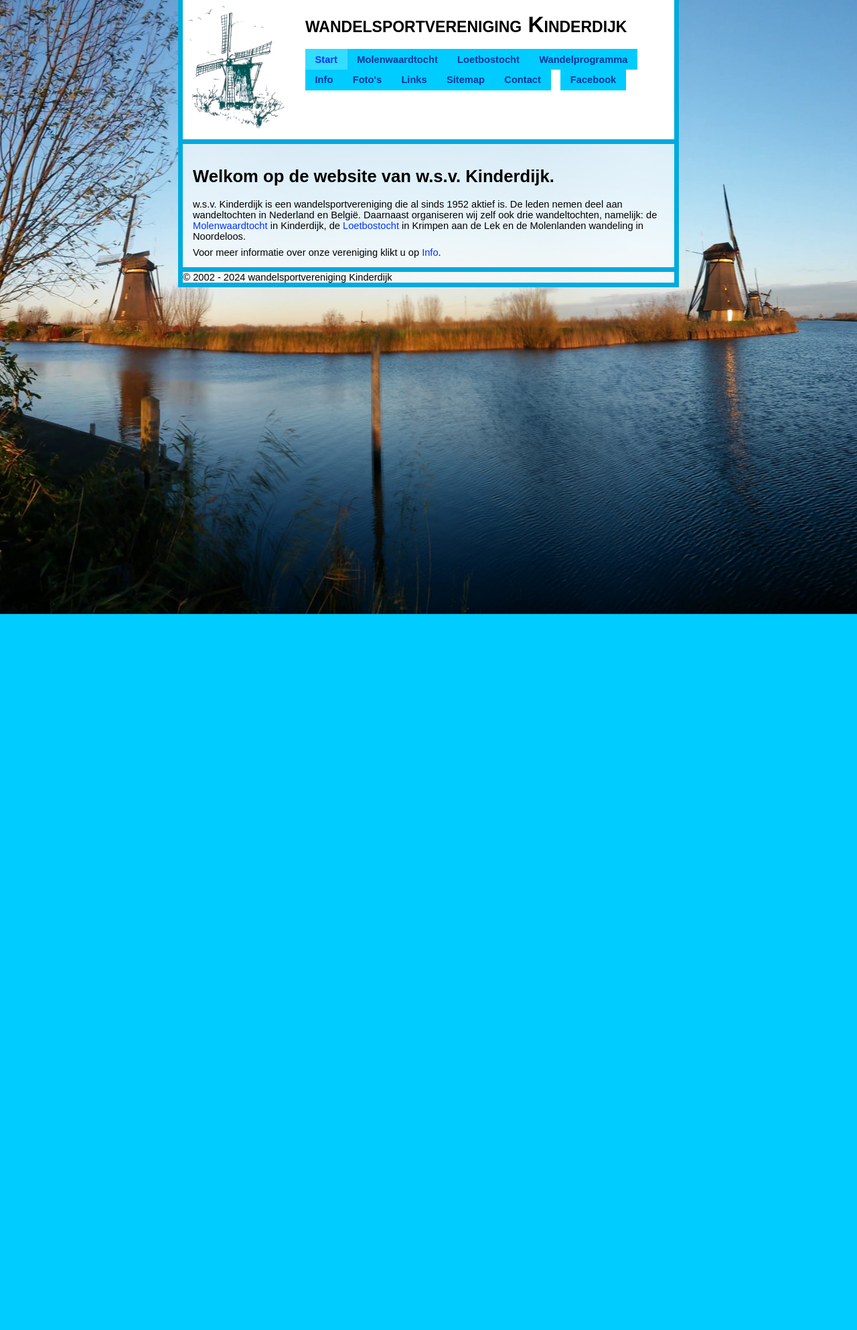
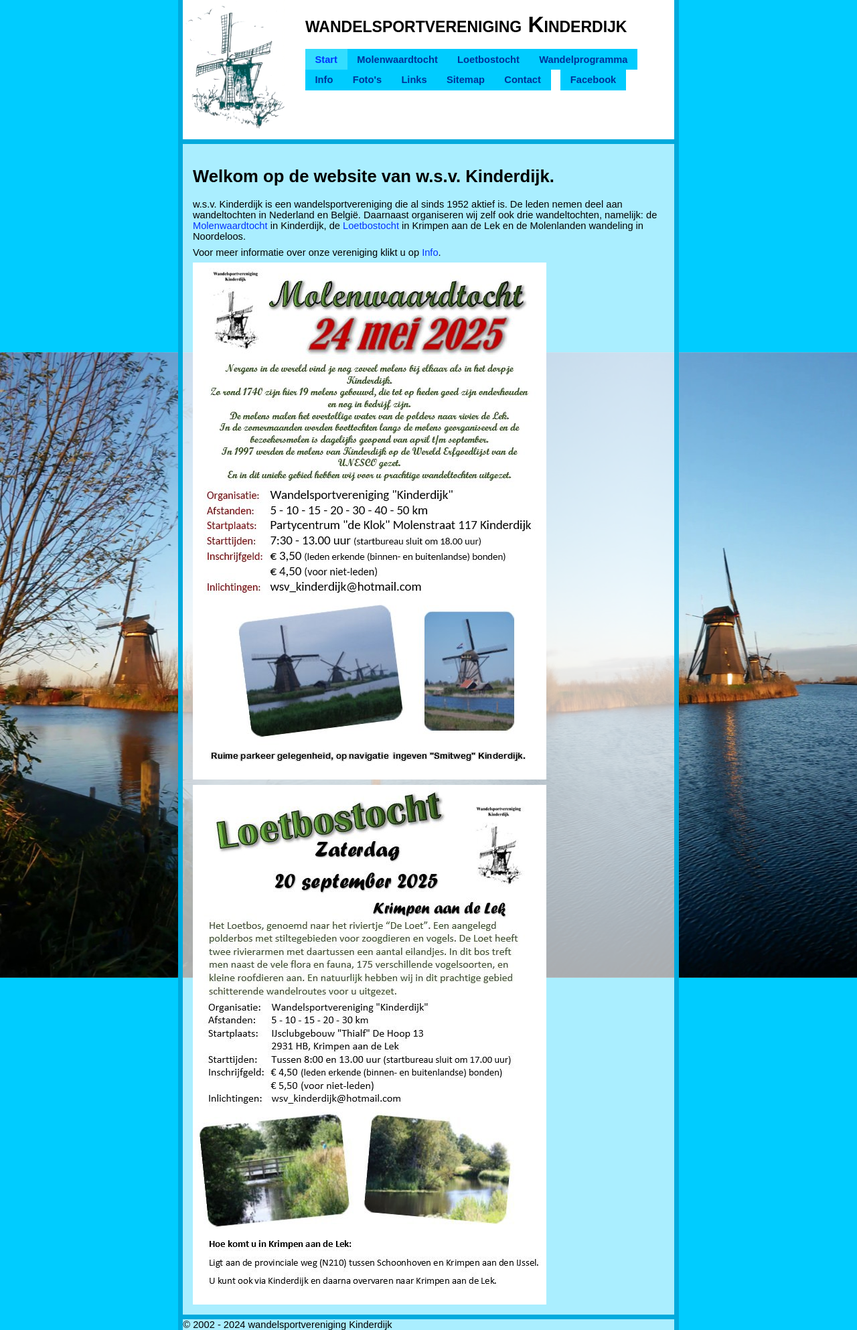
Before and after one commit to jvisser84/www.wsvkinderdijk.nl, a Jekyll site: the page built from docs/index.md, in a window 1280 px wide. Shown: the whole page at 67% size. Built offline with Jekyll 4.4.1, drawn with Linux system fonts in a browser that asks for light colours.

Commit message:
Flyers 2025 van Molenwaardtocht en Loetbostocht toegevoegd.

```diff
--- a/docs/index.md
+++ b/docs/index.md
@@ -6,3 +6,7 @@
 w.s.v. Kinderdijk is een wandelsportvereniging die al sinds 1952 aktief is. De leden nemen deel aan wandeltochten in Nederland en Belgi&euml;. Daarnaast organiseren wij zelf ook drie wandeltochten, namelijk: de [Molenwaardtocht](/molenwaardtocht) in Kinderdijk, de [Loetbostocht](/loetbostocht) in Krimpen aan de Lek en de Molenlanden wandeling in Noordeloos.
 
 Voor meer informatie over onze vereniging klikt u op [Info](/info).
+
+![Flyer Molenwaardtocht 2025](/assets/images/Flyer_MWT_2025.jpg "Flyer Molenwaardtocht 2025")
+
+![Flyer Loetbostocht 2025](/assets/images/Flyer_Loet_2025.jpg "Flyer Loetbostocht 2025")
```
Also changed, not shown: docs/assets/images/Flyer_Loet_2024.jpg (deleted), docs/assets/images/Flyer_Loet_2025.jpg (added), docs/assets/images/Flyer_MWT_2024.jpg (deleted), docs/assets/images/Flyer_MWT_2025.jpg (added).
